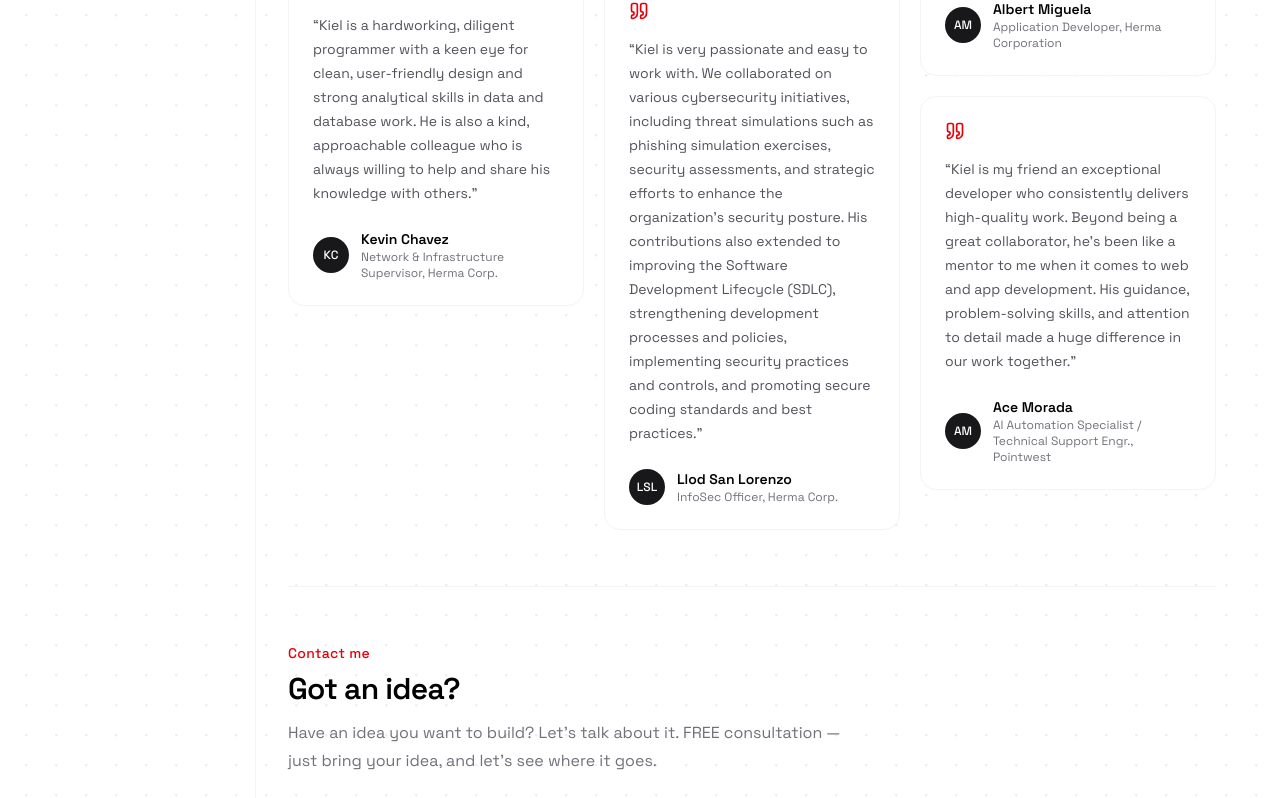
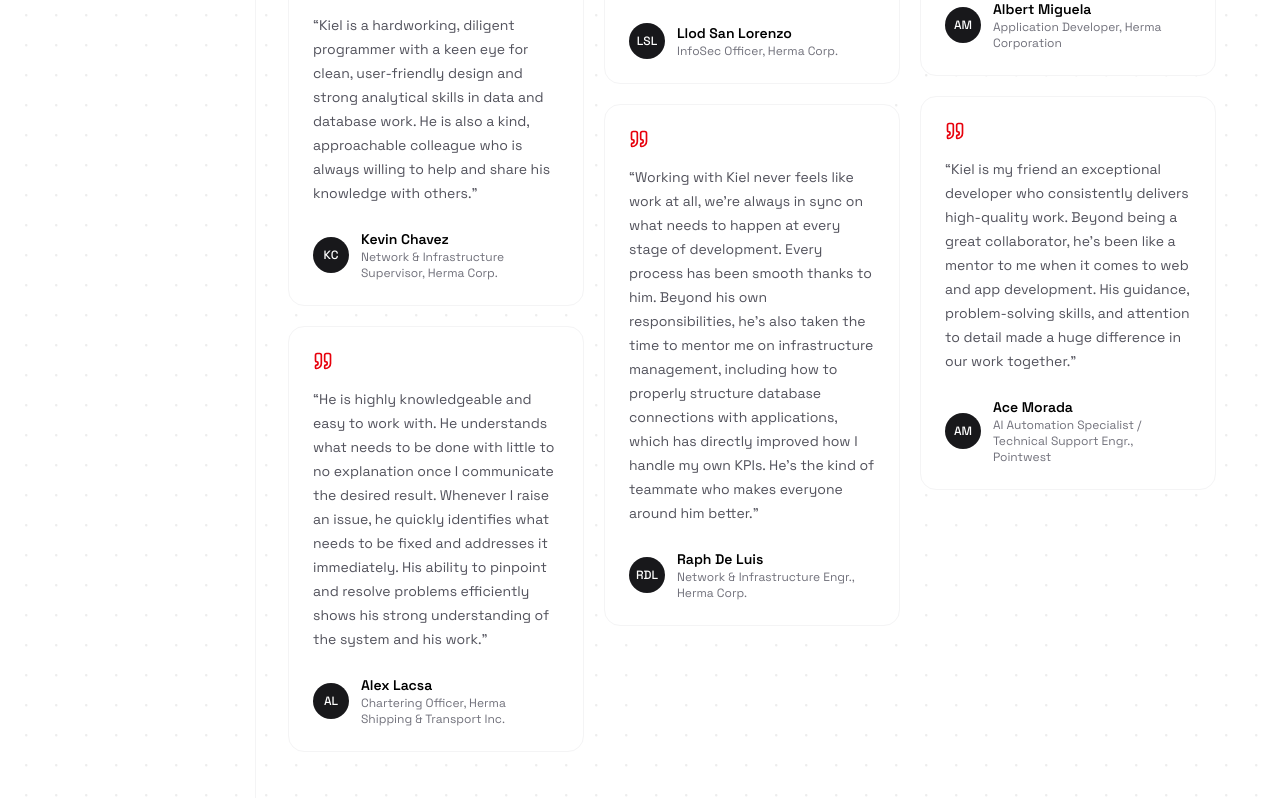
Before and after one commit to ezekielgarcia12/my-portfolio, a Next.js app: page / in a window 1280 px wide. Shown: the part 7721-8519 px from the top of the page. Built offline with nearby package versions, Linux system fonts and the light colour scheme.

Commit message:
chore: added reco from raph

```diff
--- a/package.json
+++ b/package.json
@@ -9,6 +9,7 @@
     "lint": "eslint"
   },
   "dependencies": {
+    "@vercel/analytics": "^2.0.1",
     "clsx": "^2.1.1",
     "lucide-react": "^1.40.0",
     "next": "16.3.4",
--- a/src/app/layout.tsx
+++ b/src/app/layout.tsx
@@ -1,6 +1,7 @@
 import type { Metadata, Viewport } from "next";
 import { Space_Grotesk } from "next/font/google";
 import Script from "next/script";
+import { Analytics } from "@vercel/analytics/next";
 import { Footer } from "@/components/footer";
 import { Sidebar } from "@/components/sidebar";
 import { SiteHeader } from "@/components/site-header";
@@ -86,6 +87,11 @@ export default function RootLayout({ children }: LayoutProps<"/">) {
           </div>
           <Footer />
         </ThemeProvider>
+        {/* Vercel Web Analytics — sends anonymous page-view data to
+            Vercel. It only reports on the live Vercel deployment (and only
+            after Analytics is enabled in the Vercel dashboard); in
+            `npm run dev` it just logs to the browser console. */}
+        <Analytics />
       </body>
     </html>
   );
--- a/src/data/recommendations.ts
+++ b/src/data/recommendations.ts
@@ -42,6 +42,11 @@ export const recommendations: Recommendation[] = [
     quote: "Kiel is very passionate and easy to work with. We collaborated on various cybersecurity initiatives, including threat simulations such as phishing simulation exercises, security assessments, and strategic efforts to enhance the organization's security posture. His contributions also extended to improving the Software Development Lifecycle (SDLC), strengthening development processes and policies, implementing security practices and controls, and promoting secure coding standards and best practices.",
   },
   {
+    name: "Raph De Luis",
+    role: "Network & Infrastructure Engr., Herma Corp.",
+    quote: "Working with Kiel never feels like work at all, we're always in sync on what needs to happen at every stage of development. Every process has been smooth thanks to him. Beyond his own responsibilities, he's also taken the time to mentor me on infrastructure management, including how to properly structure database connections with applications, which has directly improved how I handle my own KPIs. He's the kind of teammate who makes everyone around him better.",
+  },
+  {
     name: "Albert Miguela",
     role: "Application Developer, Herma Corporation",
     quote:
```
Also changed, not shown: 2 other files (tests, documents, lock files or other folders).
